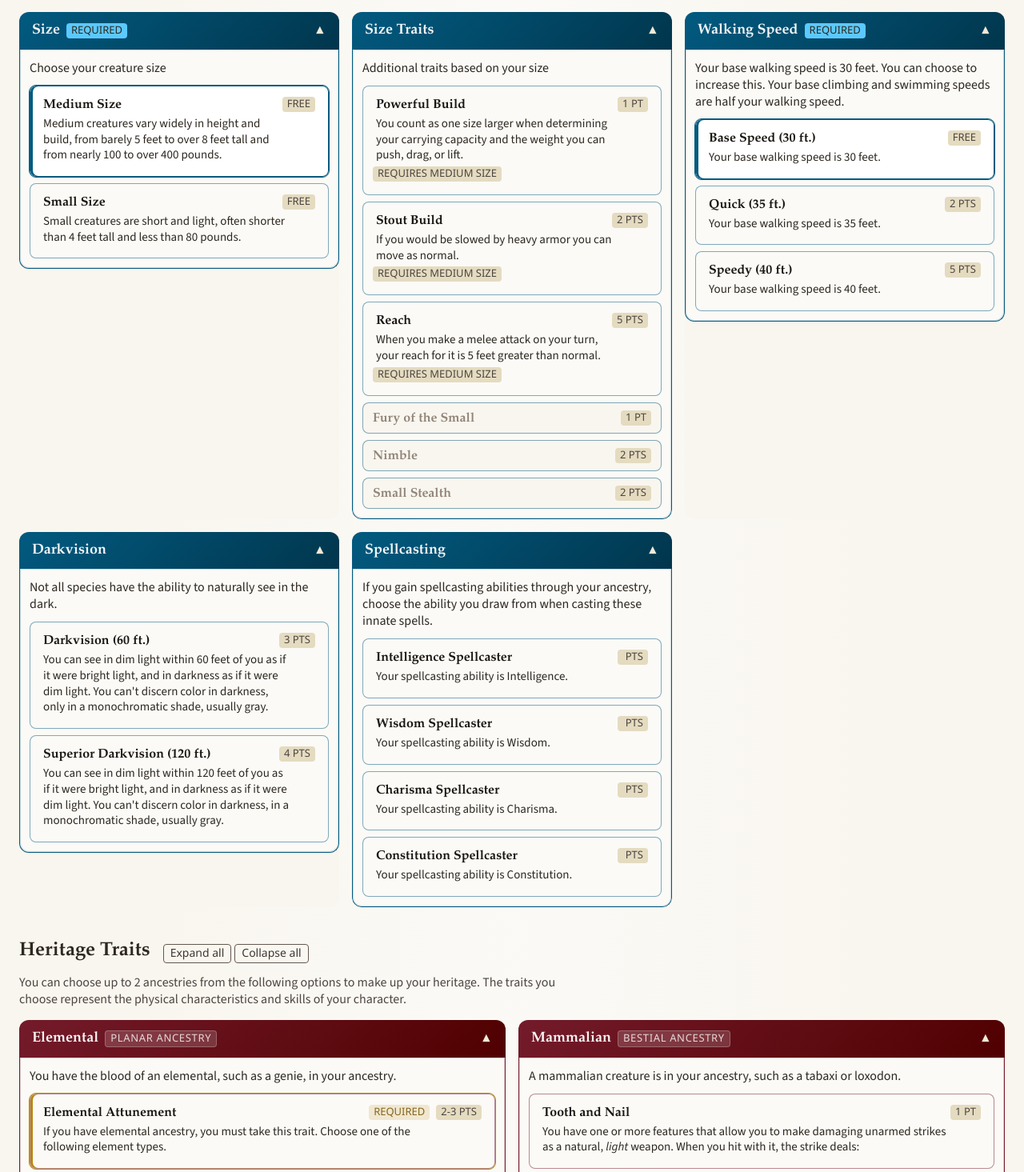
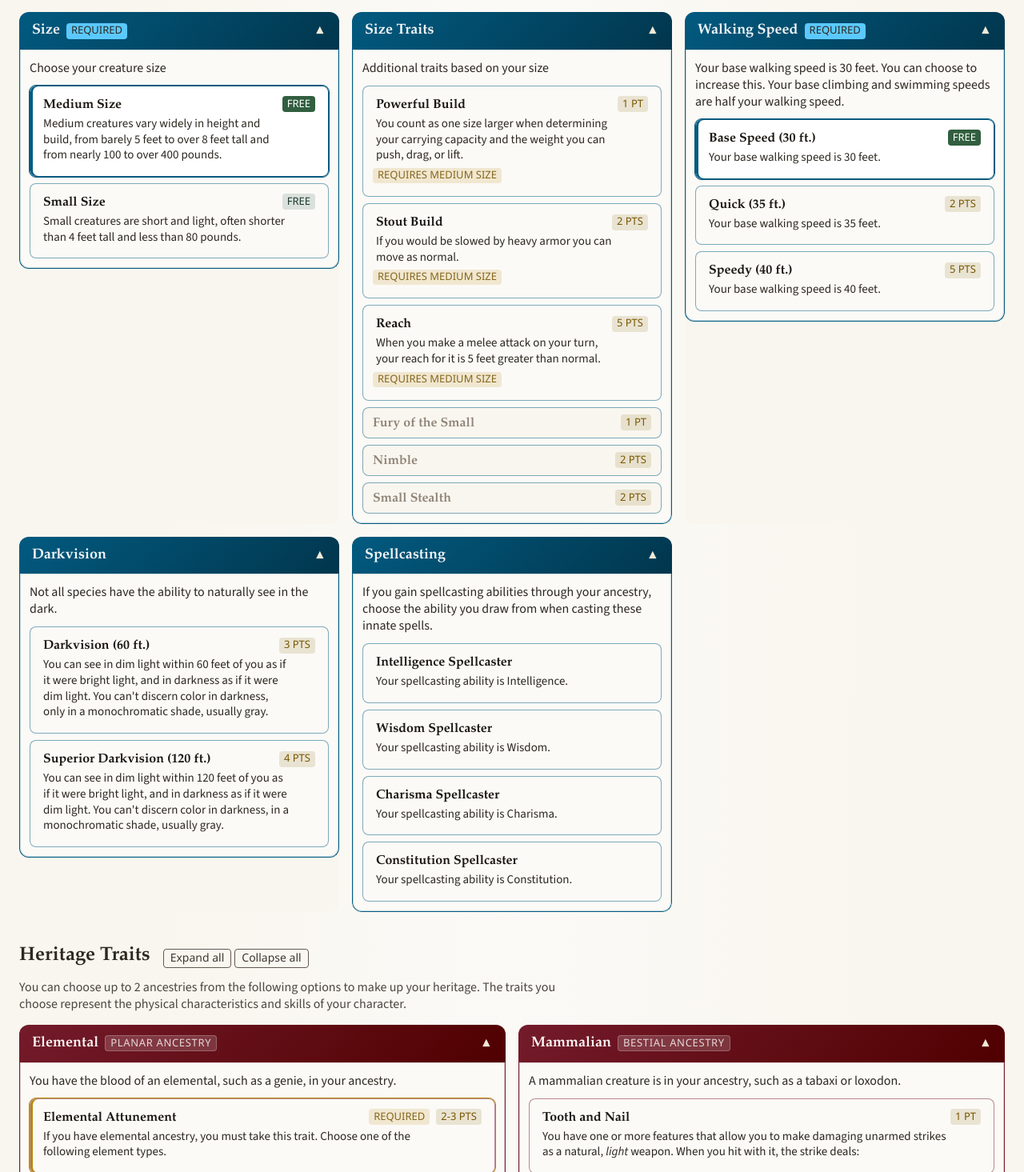
Before and after one commit to jeffwain/5e-ancestry-builder, a React (Vite) app: page / in a window 1280 px wide. Shown: the part 225-1690 px from the top of the page at 80% size. Built offline with nearby package versions, Linux system fonts and the light colour scheme; a web font is replaced by a local one.

Commit message:
Additional formatting for trait tooltips and required traits

```diff
--- a/src/components/SummaryPanel/SummaryPanel.css
+++ b/src/components/SummaryPanel/SummaryPanel.css
@@ -97,32 +97,63 @@
   margin-bottom: var(--space-4);
 }
 
-.panel-summary .stats {
-  display: grid;
-  grid-template-columns: repeat(4, 1fr);
-  gap: var(--space-2);
-  padding: var(--space-4);
+.panel-summary .header-cards {
+  gap: var(--space-4);
+}
+
+.panel-summary .header-card {
+  align-items: flex-start;
   background: var(--color-parchment-200);
   border-radius: var(--radius-md);
+  display: flex;
+  flex-direction: column;
+  gap: var(--space-2);
   margin-bottom: var(--space-4);
+  padding: var(--space-4) var(--space-8);
 }
 
-.panel-summary .stat {
-  display: flex;
-  flex-direction: column;
-  align-items: center;
-  gap: var(--space-1);
+.panel-summary .header-card.card-name {
+  padding: var(--space-4) var(--space-6);
+  position: relative;
 }
 
-.panel-summary .stat-value {
+.panel-summary .header-card input {
+  background: none;
+  border-radius: var(--radius-md);
+  border: none;
+  color: var(--color-ink-800);
+  font-size: var(--text-xl);
+  padding: 1.5rem var(--space-6) 0;
+  width: 100%;
+  position: absolute;
+  top: 0;
+  left: 0;
+  width: 100%;
+  height: 100%;
+}
+
+.panel-summary .header-card input:focus {
+  outline: 2px solid var(--color-accent);
+  outline-offset: 0;
+}
+
+.panel-summary .header-card.card-points .value {
+  margin-right: 0.125rem;
+}
+
+.panel-summary .value {
   font-family: var(--font-display);
   font-size: var(--text-xl);
   font-weight: 600;
   color: var(--color-heritage);
-  text-transform: capitalize;
 }
 
-.panel-summary .stat-label {
+.panel-summary .value-description {
+  color: var(--color-ink-400);
+  font-size: var(--text-base);
+}
+
+.panel-summary .label {
   font-family: var(--font-ui);
   font-size: var(--text-xs);
   text-transform: uppercase;
--- a/src/components/SummaryPanel/SummaryPanel.jsx
+++ b/src/components/SummaryPanel/SummaryPanel.jsx
@@ -7,9 +7,7 @@ export function SummaryPanel({ isOpen, onClose }) {
     selectedTraits,
     selectedOptions,
     pointsSpent,
-    heritageCount,
-    cultureCount,
-    selectedSize,
+    ancestryName,
     warnings,
     loadedPrebuilt,
     reset,
@@ -54,6 +52,10 @@ export function SummaryPanel({ isOpen, onClose }) {
     if (points === 0) return 'Free';
     if (points === 1) return '1 pt';
     return `${points} pts`;
+  };
+
+  const handleNameChange = (e) => {
+    // TODO: updateAncestryName(e.target.value);
   };
 
   // For traits with options, resolve to display the selected option as the trait
@@ -103,29 +105,22 @@ export function SummaryPanel({ isOpen, onClose }) {
         </header>
 
         <div className="content">
-          {loadedPrebuilt && (
-            <div className="prebuilt-pill">
-              Based on: {loadedPrebuilt}
+          <div className="header-cards flexrow">
+
+            <div className="header-card card-points">
+              <span className="label">Points</span>
+              <span className="value">{pointsSpent} <span className="value-description">of 16</span></span>
             </div>
-          )}
-
-          <div className="stats">
-            <div className="stat">
-              <span className="stat-value">{pointsSpent}</span>
-              <span className="stat-label">Points</span>
+            <div className="header-card card-name flex1">
+              <span className="label">Name</span>
+              <input type="text" className="value" value={ancestryName} onChange={handleNameChange} />
             </div>
-            <div className="stat">
-              <span className="stat-value">{selectedSize || '—'}</span>
-              <span className="stat-label">Size</span>
-            </div>
-            <div className="stat">
-              <span className="stat-value">{heritageCount}</span>
-              <span className="stat-label">Heritage</span>
-            </div>
-            <div className="stat">
-              <span className="stat-value">{cultureCount}</span>
-              <span className="stat-label">Culture</span>
-            </div>
+            {loadedPrebuilt && (
+              <div className="header-card card-prebuilt">
+                <span className="label">Based on</span>
+                <span className="value">{loadedPrebuilt}</span>
+              </div>
+            )}
           </div>
 
           {warnings.length > 0 && (
--- a/src/components/TraitCard/TraitCard.css
+++ b/src/components/TraitCard/TraitCard.css
@@ -82,13 +82,16 @@
 
 .card-trait:not(.selected) .pill.cost {}
 
-.card-trait:not(.selected):hover .pill.cost,
+/* .card-trait.selected .pill.cost {
+  background: var(--pill-bg-cost);
+  color: var(--pill-text-cost);
+} */
+/* .card-trait:not(.selected):hover .pill.cost,
 .card-trait:not(.selected):focus-visible .pill.cost,
 .card-trait:not(.selected):active .pill.cost {
   background: oklch(from var(--pill-bg-cost) l c h / 0.72);
   color: white;
-}
-
+} */
 /* ── Header ────────────────────────────────── */
 .card-trait .header {
   align-items: center;
@@ -155,7 +158,7 @@
 
 .card-trait .pill.requirement,
 .card-trait .pill.restriction {
-  margin-top: var(--space-1);
+  margin-top: 0.375rem;
   margin-left: -0.25rem;
 }
 
--- a/src/components/TraitCard/TraitCard.jsx
+++ b/src/components/TraitCard/TraitCard.jsx
@@ -62,8 +62,11 @@ export function TraitCard({ trait, compact = false }) {
     }
   };
 
-  // Calculate display cost
+  // Calculate display cost (0 is valid, undefined/null/'' means no cost to show)
   let displayCost = trait.points;
+  if (trait.points === undefined || trait.points === null || trait.points === '') {
+    displayCost = null;
+  }
   if (hasOptions && trait.requiresOption) {
     if (selectedOptionId) {
       const opt = trait.options.find(o => o.id === selectedOptionId);
@@ -97,13 +100,26 @@ export function TraitCard({ trait, compact = false }) {
 
   const getPointsLabel = (points) => {
     if (points === 0) return 'Free';
+    if (!points || points === '') return null;
     if (points === 1) return <><span className="points">{points}</span>&nbsp;pt</>;
     return <><span className="points">{points}</span>&nbsp;pts</>;
   };
 
-  // Helper for pill classes
-  const pillClass = (...modifiers) =>
-    ['pill', ...modifiers.filter(Boolean)].join(' ');
+  // Render cost pill with appropriate styling
+  const renderCostPill = (cost, className = '') => {
+    // Don't render if cost is undefined/null/empty
+    if (cost === undefined || cost === null || cost === '') return (
+
+      <span className={`pill pill-icon-only cost ${cost === 0 ? 'free' : ''} ${className}`}>
+        <svg xmlns="http://www.w3.org/2000/svg" viewBox="0 0 448 512"> /*Font Awesome Free v7.1.0 by @fontawesome - https://fontawesome.com License - https://fontawesome.com/license/free Copyright 2026 Fonticons, Inc.*/ <path d="M434.8 70.1c14.3 10.4 17.5 30.4 7.1 44.7l-256 352c-5.5 7.6-14 12.3-23.4 13.1s-18.5-2.7-25.1-9.3l-128-128c-12.5-12.5-12.5-32.8 0-45.3s32.8-12.5 45.3 0l101.5 101.5 234-321.7c10.4-14.3 30.4-17.5 44.7-7.1z"/></svg>
+      </span>
+    )
+    return (
+      <span className={`pill cost ${cost === 0 ? 'free' : ''} ${className}`}>
+        {getPointsLabel(cost)}
+      </span>
+    );
+  };
 
   // Compact view - show option name as primary label if selected
   if (compact) {
@@ -119,9 +135,7 @@ export function TraitCard({ trait, compact = false }) {
         >
           <div className="header">
             <h4 className="flex1 name">{compactDisplayName}</h4>
-            <span className={pillClass('cost', displayCost === 0 && 'free')}>
-              {getPointsLabel(displayCost)}
-            </span>
+            {renderCostPill(displayCost)}
           </div>
         </div>
       </TraitTooltip>
@@ -142,12 +156,8 @@ export function TraitCard({ trait, compact = false }) {
     >
       <div className="header">
         <h4 className="flex1 name">{trait.name}</h4>
-        {trait.required && (
-          <span className={pillClass('required')}>Required</span>
-        )}
-        <span className={pillClass('cost', displayCost === 0 && 'free')}>
-          {getPointsLabel(displayCost)}
-        </span>
+        {trait.required && <span className={`pill required`}>Required</span>}
+        {renderCostPill(displayCost)}
       </div>
 
       <div className="description">
@@ -176,11 +186,7 @@ export function TraitCard({ trait, compact = false }) {
               <span className="option-content-container">
                 <span className="option-content">
                   <span className="option-name">{option.name}</span>
-                  {option.points !== undefined && (
-                    <span className={pillClass('option-cost')}>
-                      {getPointsLabel(option.points)}
-                    </span>
-                  )}
+                    {renderCostPill(option.points, 'option-cost')}
                 </span>
                 {option.description && (
                   <span className="description">
@@ -203,7 +209,7 @@ export function TraitCard({ trait, compact = false }) {
       )}
 
       {trait.restriction && (
-        <span className={pillClass('restriction')}>
+        <span className={`pill restriction`}>
           {trait.restriction.label}
         </span>
       )}
--- a/src/components/TraitTooltip/TraitTooltip.jsx
+++ b/src/components/TraitTooltip/TraitTooltip.jsx
@@ -127,7 +127,7 @@ export function TraitTooltip({
             )}
 
             {sourceTrait && (
-                <span className="pill type from-source">{sourceTrait}</span>
+                <span className="pill type from-source">From {sourceTrait}</span>
             )}
           </div>
         </div>
--- a/src/styles/components.css
+++ b/src/styles/components.css
@@ -3,11 +3,10 @@
    =========================================== */
 /* ── Pills - Base ───────────────────────── */
 .pill {
-  --pill-bg: var(--color-parchment-200);
-  --pill-text: var(--color-ink-700);
   display: inline-flex;
   align-items: center;
   flex: 0 1 fit-content;
+  height: 1.25rem;
   padding: 0 0.375rem 0.125rem;
   font-family: var(--font-ui);
   font-size: var(--text-xs);
@@ -16,8 +15,8 @@
   letter-spacing: 2%;
   border-radius: var(--radius-sm);
   white-space: nowrap;
-  background: var(--pill-bg-default);
-  color: var(--pill-text-default);
+  background: var(--pill-bg);
+  color: var(--pill-text);
   width: fit-content;
 }
 
@@ -32,9 +31,7 @@
   flex-shrink: 0;
 }
 
-.pill.cost.selected,
-.card-trait.selected .pill.cost,
-.option.selected .pill.cost {
+.pill.cost:is(.selected .pill.cost) {
   --pill-bg: var(--pill-bg-cost);
   --pill-text: var(--pill-text-cost);
 }
@@ -43,6 +40,25 @@
 .pill.free {
   --pill-bg: var(--pill-bg-free);
   --pill-text: var(--pill-text-free);
+}
+
+.card-trait:hover .pill.cost,
+.card-trait:focus-visible .pill.cost,
+.card-trait:active .pill.cost {
+  --pill-bg: oklch(from var(--pill-bg-cost) l c h / 0.72);
+  --pill-text: white;
+}
+
+.pill.cost.free:is(.selected .pill.cost) {
+  --pill-bg: var(--color-green-38);
+  --pill-text: white;
+}
+
+.card-trait:hover .pill.cost.free,
+.card-trait:focus-visible .pill.cost.free,
+.card-trait:active .pill.cost.free {
+  --pill-bg: var(--color-green-43);
+  --pill-text: white;
 }
 
 /* ── Pills - Status/Meta ────────────────── */
@@ -106,7 +122,7 @@
   text-transform: none;
   font-size: 0.875rem;
   font-weight: 500;
-  padding: 0.0625rem 0.375rem 0.125rem;
+  padding: 0 0.375rem 0.125rem;
   border: 1px solid var(--color-parchment-300);
   transition: all var(--transition-fast);
   cursor: pointer;
@@ -173,6 +189,30 @@
   color: var(--color-ink-800);
 }
 
+.pill.pill-icon-only:is(.selected .pill.pill-icon-only),
+.pill.pill-icon-only:is(.selected .pill.pill-icon-only) svg {
+  opacity: 1;
+}
+
+.pill.pill-icon-only {
+  align-items: center;
+  flex: 0 1 auto;
+  height: 1.25rem;
+  justify-content: center;
+  opacity: 0;
+  padding: 0 0 0.0625rem;
+  transition: opacity var(--transition-base);
+  width: 1.25rem;
+}
+
+.pill.pill-icon-only svg {
+  fill: var(--pill-text);
+  height: 0.875rem;
+  opacity: 0;
+  transition: opacity var(--transition-base);
+  width: 0.875rem;
+}
+
 /* ── Buttons ────────────────────────────── */
 .btn {
   font-family: var(--font-ui);
--- a/src/styles/variables.css
+++ b/src/styles/variables.css
@@ -90,8 +90,8 @@
   --sidebar-width: 320px;
   --header-height: 64px;
   /* ── Pill Colors ──────────────────────── */
-  --pill-bg-default: rgba(228, 219, 192, 1);
-  --pill-text-default: rgba(77, 69, 64, 1);
+  --pill-bg: var(--color-parchment-300);
+  --pill-text: var(--color-ink-700);
   --pill-bg-restricted: rgba(190, 40, 53, 0.16);
   --pill-text-restricted: rgba(133, 28, 37, 1);
   --pill-bg-required: rgba(184, 134, 11, 0.16);
```
Also changed, not shown: public/data/traits.json, 1 other file (tests, documents, lock files or other folders).
